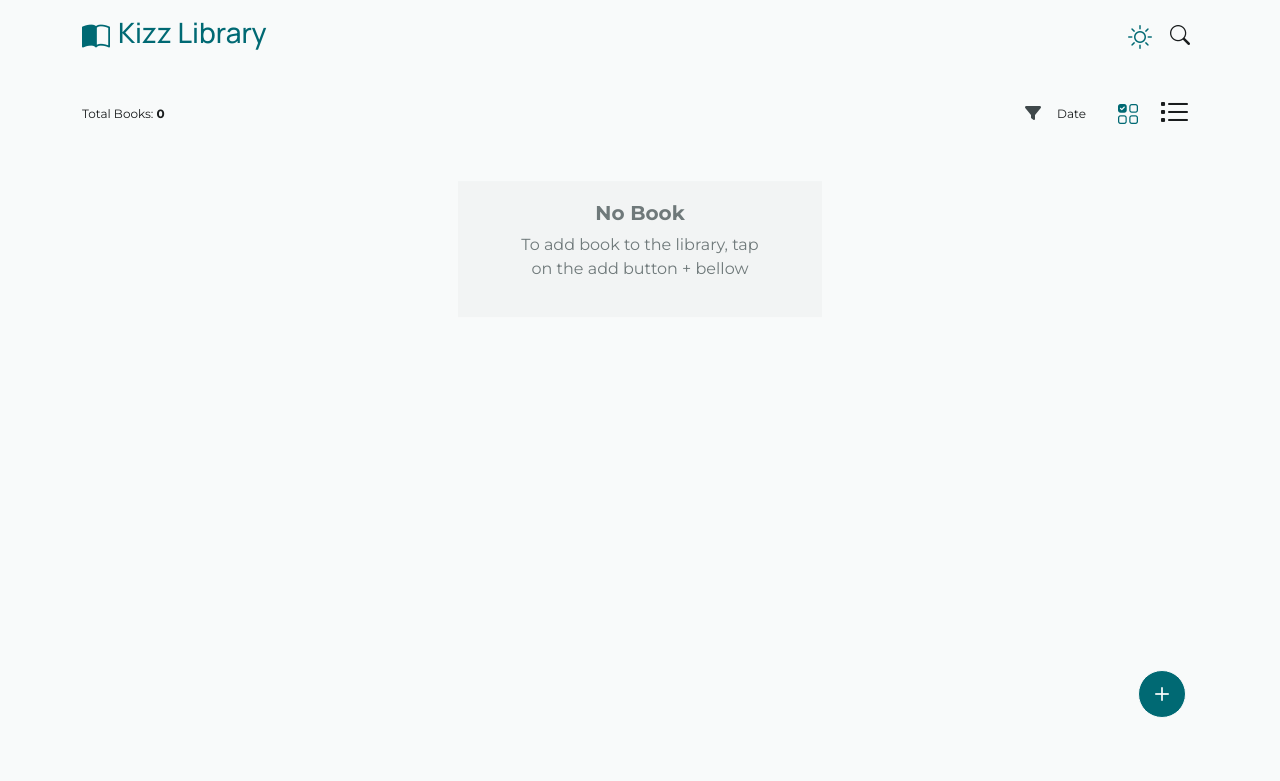
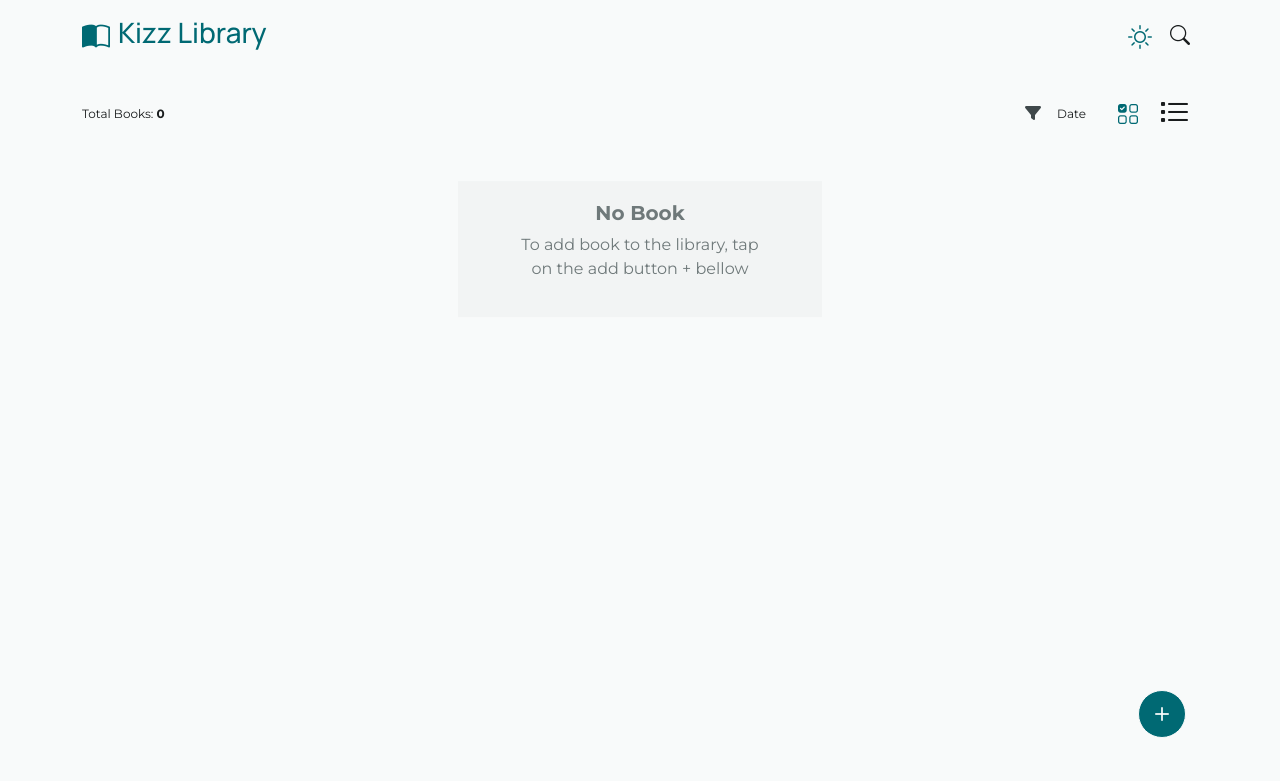
Before and after one commit to kizzylion/Library-books, a website: page index.html in a window 1280 px wide. Shown: the top 781 px of the page. Drawn offline with nearby package versions, Linux system fonts and the light colour scheme.

Commit message:
ADDBOOK FLOATING BUTTON

```diff
--- a/style2.css
+++ b/style2.css
@@ -322,7 +322,7 @@ footer a:hover{
     background-color: var(--md-sys-color-primary);
     border-radius: 100%;
     font-size: 28px;
-    bottom: 64px;
+    bottom: 44px;
     right: 24px;
     border: 1px solid var(--md-sys-color-surface);
 }
```
